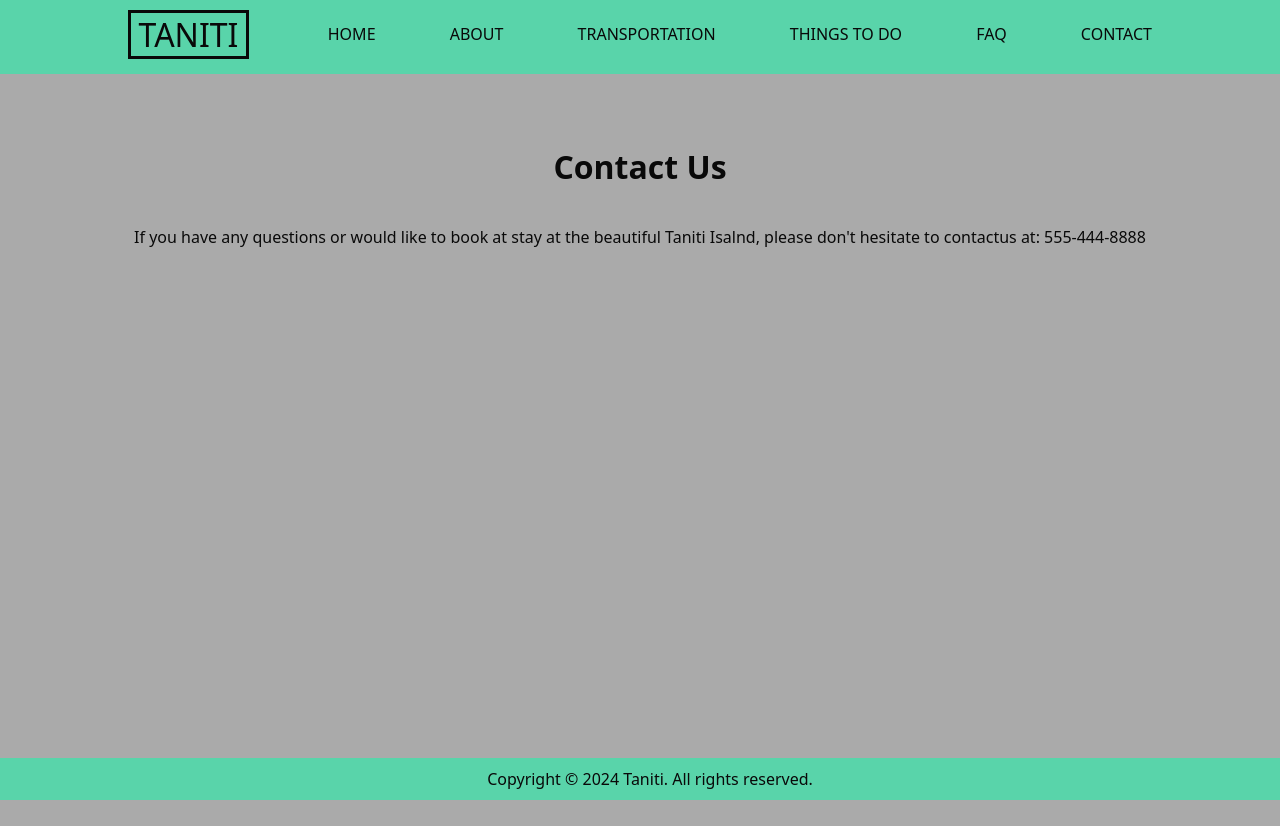
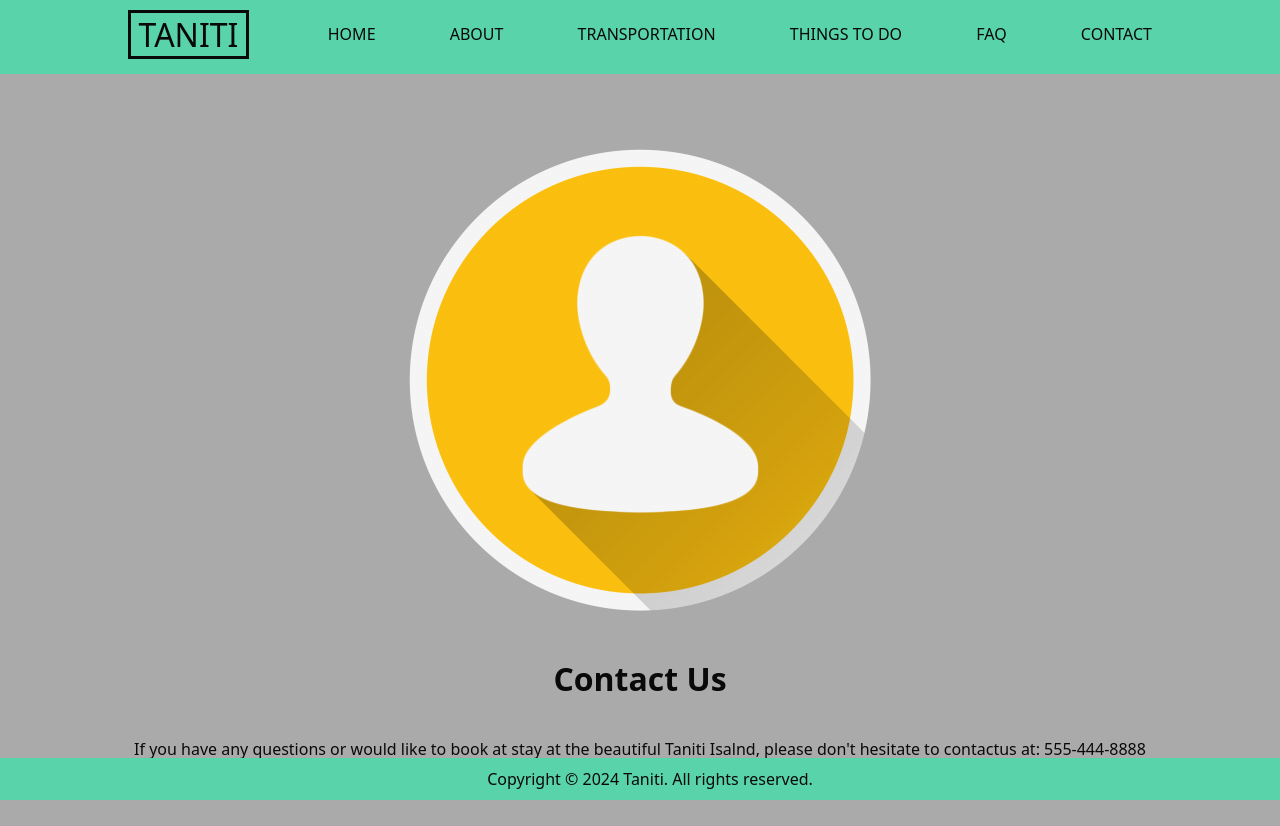
Before and after one commit to inaflux/d479proto.io, a plain HTML site: page contact.html in a window 1280 px wide. Before the commit the page ends 800 px from the top, so only its background shows below. Drawn offline with Linux system fonts and the light colour scheme.

Commit message:
Update contact.html

```diff
--- a/contact.html
+++ b/contact.html
@@ -25,7 +25,7 @@
         </div>
     </header>
     <main>
-        <div class="image"><img src="images\contactimage.png" alt=""></div>
+        <div class="image"><img src="contactimage.png" alt=""></div>
         <div class="title"><h1>Contact Us</h1></div>
         <div class="content"><p>If you have any questions or would like to book at stay at the  beautiful Taniti Isalnd, please don't hesitate to contactus at:
             555-444-8888
```
